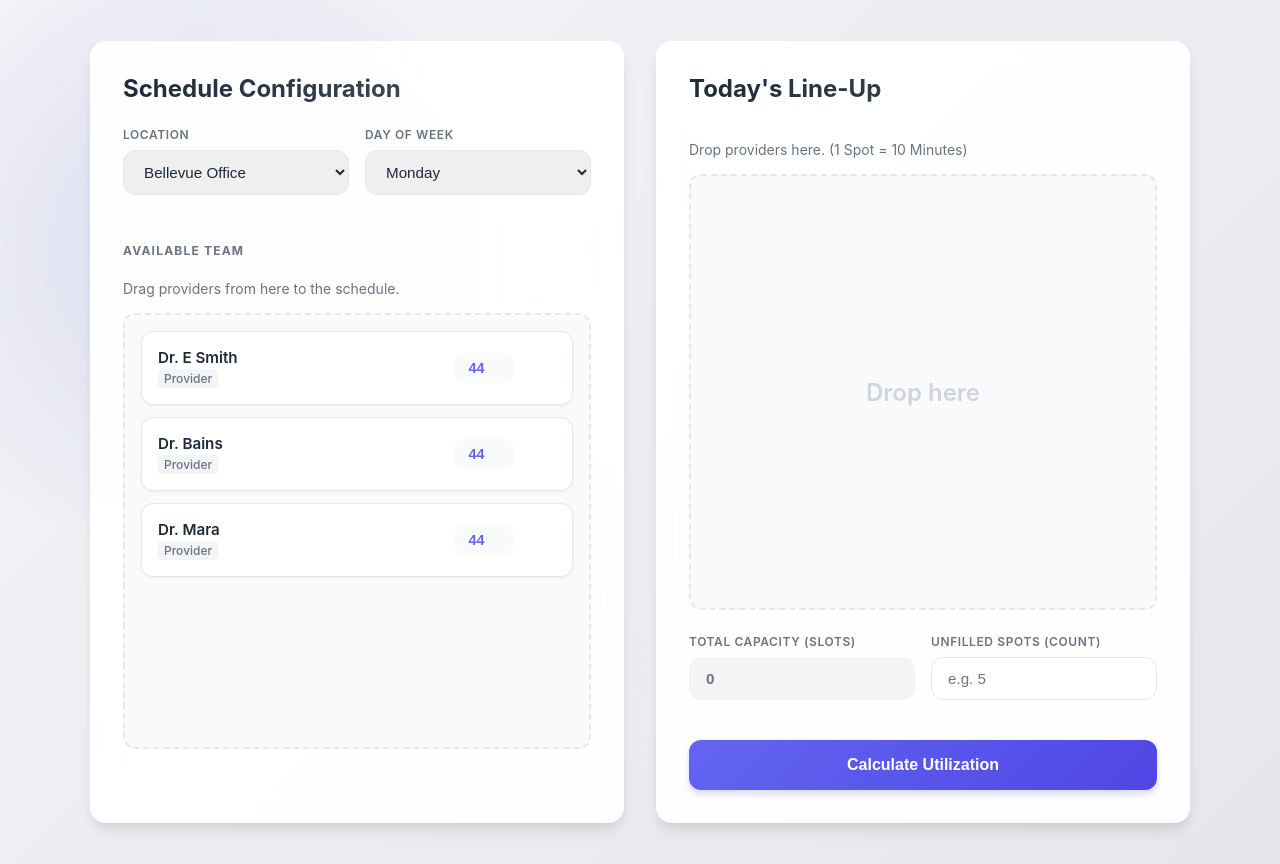
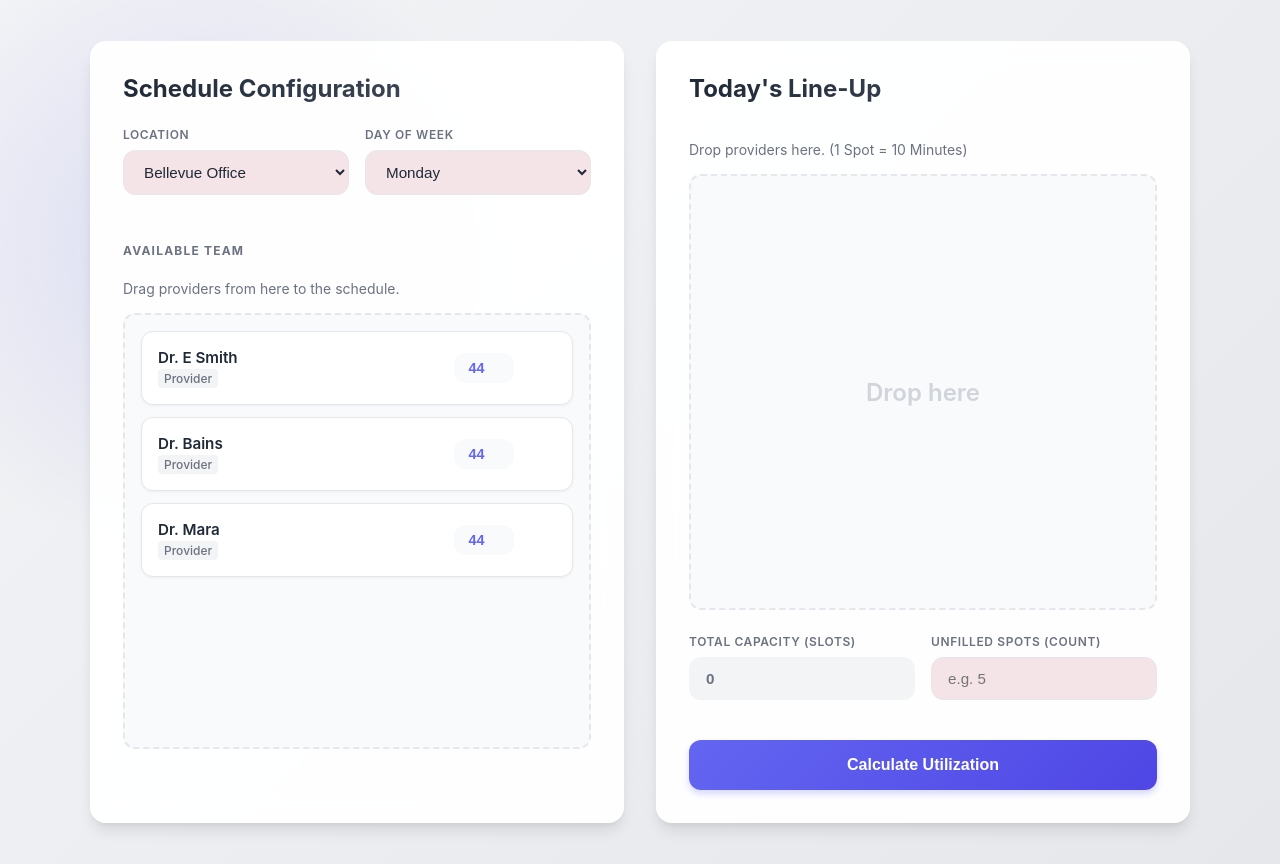
Before and after one commit to davidlewisj/schedulecalculator-, a plain HTML site: page index.html in a window 1280 px wide. Drawn offline with Linux system fonts and the light colour scheme.

Commit message:
Fix HTML encoding issues in index.html

```diff
--- a/index.html
+++ b/index.html
@@ -113,7 +113,7 @@
             border: 1px solid var(--border);
             border-radius: 12px;
             font-size: 0.95rem;
-            background-color: ##f5e4e7;
+            background-color: #f5e4e7;
             color: var(--text-main);
             box-sizing: border-box;
             background-repeat: no-repeat;
```
